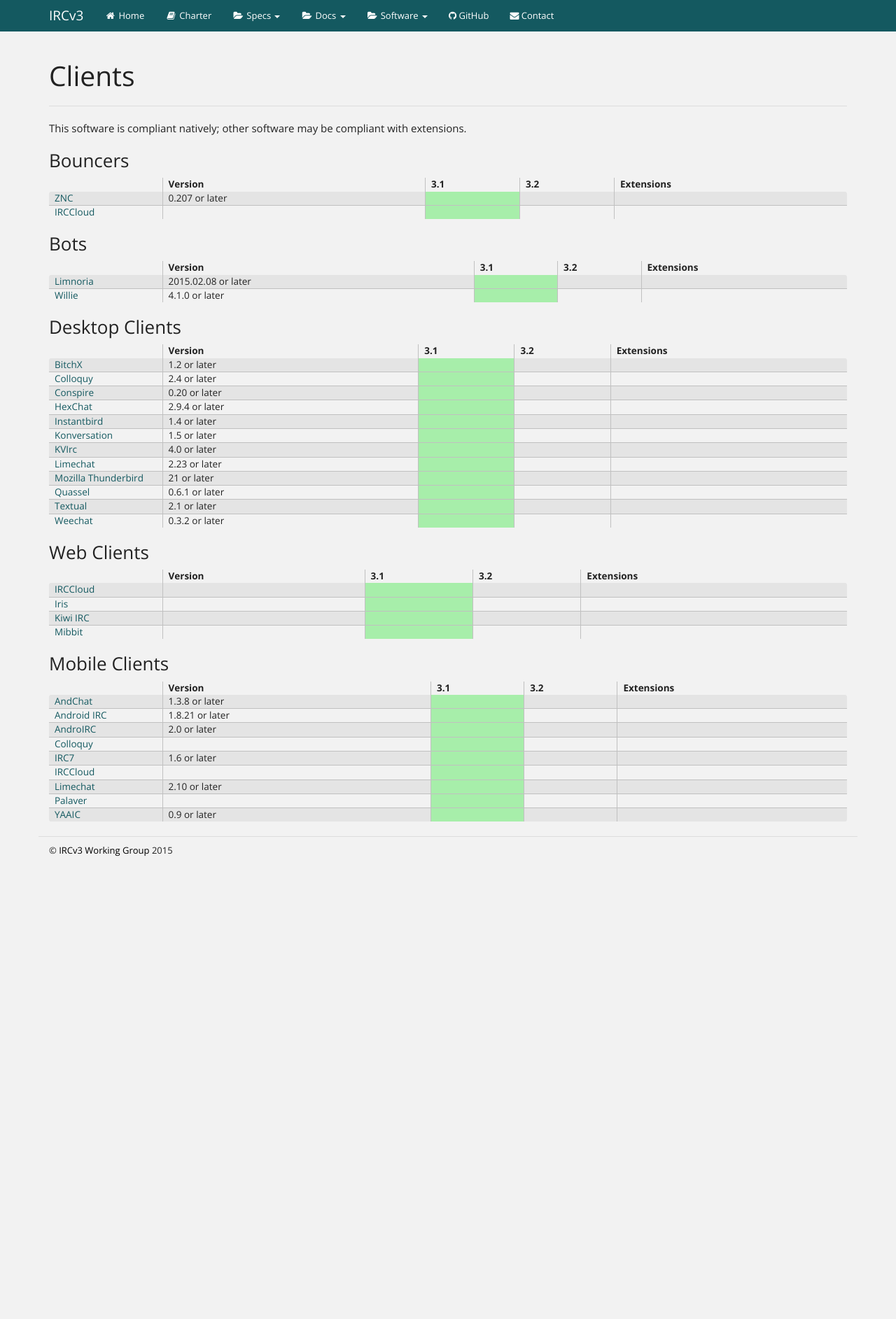
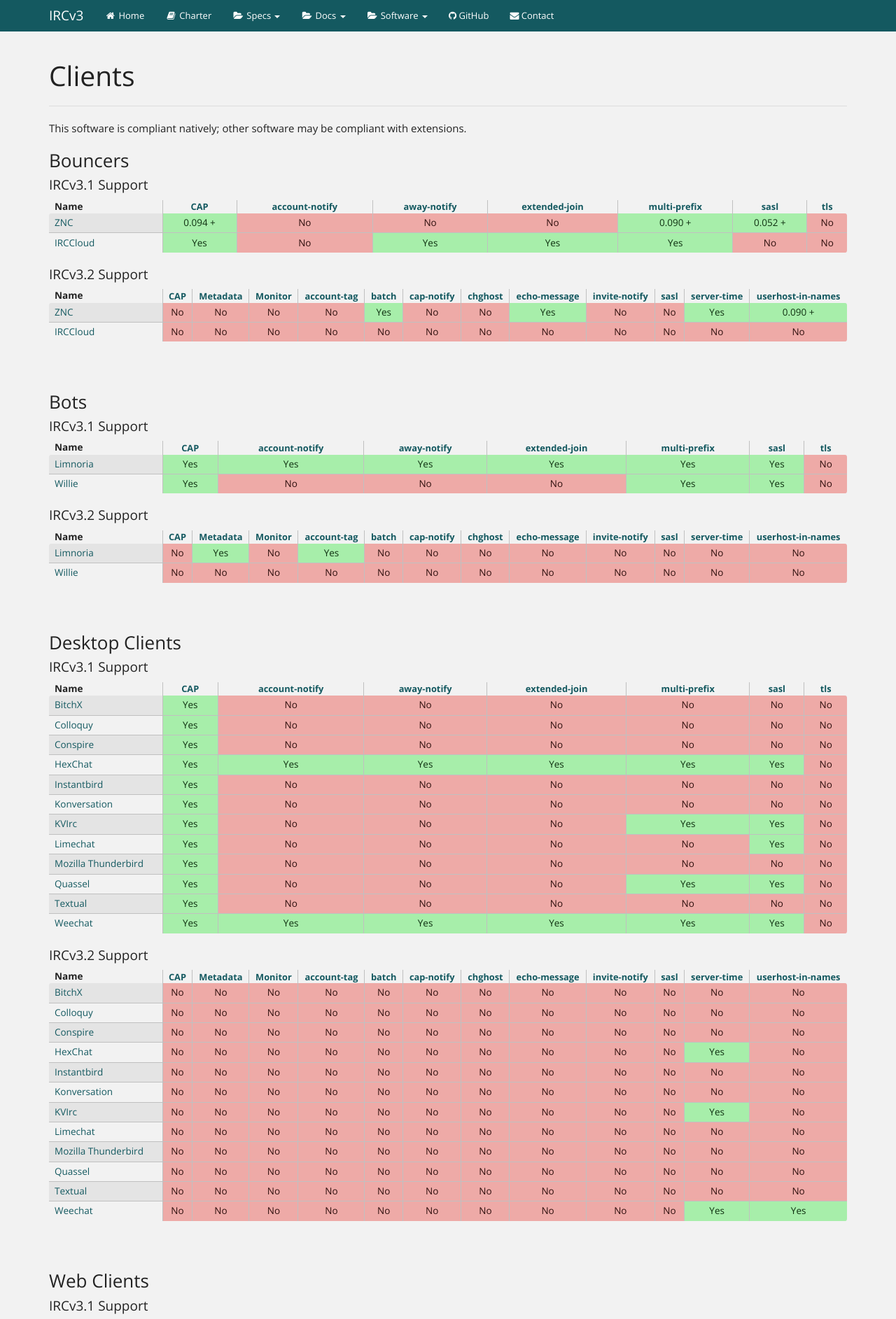
Before and after one commit to ircv3/ircv3.github.io, a Jekyll site: the page built from software/clients.md, in a window 1280 px wide. Shown: the top 1885 px of the page at 70% size. Built offline with Jekyll 4.4.1, drawn with Linux system fonts in a browser that asks for light colours; before the commit the page ends 1234 px from its top, so only the background shows below that; some of the changed text lies outside the part shown.

Commit message:
software: Make everything default to new matrix list, update client support

```diff
--- a/_data/sw_clients.yml
+++ b/_data/sw_clients.yml
@@ -4,11 +4,24 @@
       link: http://znc.in/
       version: 0.207 or later
       support:
-        - v3.1
+        v3.1:
+          cap: 0.094 +
+          multi-prefix: 0.090 +
+          sasl: 0.052 +
+        v3.2:
+          userhost-in-names: 0.090 +
+          echo-message:
+          server-time:
+          batch:
     - name: IRCCloud
       link: https://www.irccloud.com
       support:
-        - v3.1
+        v3.1:
+          - cap
+          - multi-prefix
+          - away-notify
+          - extended-join
+          - userhost-in-names
 
 - name: Bots
   software:
@@ -16,94 +29,155 @@
       link: https://github.com/ProgVal/Limnoria
       version: 2015.02.08 or later
       support:
-        - v3.1
+        v3.1:
+          - cap
+          - multi-prefix
+          - away-notify
+          - account-notify
+          - extended-join
+          - sasl
+        v3.2:
+          - metadata
+          - account-tag
     - name: Willie
       link: http://willie.dftba.net
       version: 4.1.0 or later
       support:
-        - v3.1
+        v3.1:
+          - cap
+          - multi-prefix
+          - sasl
 
 - name: Desktop Clients
   software:
     - name: BitchX
-      link: http://www.bitchx.ca
+      link: http://www.bitchx.com
       version: 1.2 or later
       support:
-        - v3.1
+        v3.1:
+          - cap
     - name: Colloquy
       link: http://www.colloquy.info
       version: 2.4 or later
       support:
-        - v3.1
+        v3.1:
+          - cap
     - name: Conspire
       link: http://tortois.es/conspire
       version: 0.20 or later
       support:
-        - v3.1
+        v3.1:
+          - cap
     - name: HexChat
       link: http://hexchat.github.io
       version: 2.9.4 or later
       support:
-        - v3.1
+        v3.1:
+          - cap
+          - multi-prefix
+          - away-notify
+          - account-notify
+          - extended-join
+          - userhost-in-names
+          - sasl
+        v3.2:
+          - server-time
     - name: Instantbird
       link: http://instantbird.com
       version: 1.4 or later
       support:
-        - v3.1
+        v3.1:
+          - cap
     - name: Konversation
       link: http://konversation.kde.org
       version: 1.5 or later
       support:
-        - v3.1
+        v3.1:
+          - cap
     - name: KVIrc
       link: http://www.kvirc.net
       version: 4.0 or later
       support:
-        - v3.1
+        v3.1:
+          - cap
+          - multi-prefix
+          - sasl
+        v3.2:
+          - server-time
     - name: Limechat
       link: http://limechat.net/mac/
       version: 2.23 or later
       support:
-        - v3.1
+        v3.1:
+          - cap
+          - sasl
     - name: Mozilla Thunderbird
       link: https://www.mozilla.org/thunderbird
       version: 21 or later
       support:
-        - v3.1
+        v3.1:
+          - cap
     - name: Quassel
       link: http://www.quassel-irc.org
       version: 0.6.1 or later
       support:
-        - v3.1
+        v3.1:
+          - cap
+          - multi-prefix
+          - sasl
     - name: Textual
       link: http://www.codeux.com/textual
       version: 2.1 or later
       support:
-        - v3.1
+        v3.1:
+          - cap
     - name: Weechat
       link: http://www.weechat.org
       version: 0.3.2 or later
       support:
-        - v3.1
+        v3.1:
+          - cap
+          - account-notify
+          - away-notify
+          - extended-join
+          - multi-prefix
+          - sasl
+        v3.2:
+          - server-time
+          - userhost-in-names
 
 - name: Web Clients
   software:
     - name: IRCCloud
       link: https://www.irccloud.com
       support:
-        - v3.1
+        v3.1:
+          - cap
+          - multi-prefix
+          - away-notify
+          - extended-join
+          - userhost-in-names
     - name: Iris
       link: http://www.atheme.net/iris.html
       support:
-        - v3.1
+        v3.1:
+          - cap
+          - multi-prefix
+          - sasl
     - name: Kiwi IRC
       link: https://kiwiirc.com
       support:
-        - v3.1
+        v3.1:
+          - cap
+          - multi-prefix
+          - away-notify
+        v3.2:
+          - server-time
     - name: Mibbit
       link: http://www.mibbit.com
       support:
-        - v3.1
+        v3.1:
+          - cap
 
 - name: Mobile Clients
   software:
@@ -111,41 +185,54 @@
       link: http://www.andchat.net
       version: 1.3.8 or later
       support:
-        - v3.1
+        v3.1:
+          - cap
     - name: Android IRC
       link: http://www.countercultured.net/android/
       version: 1.8.21 or later
       support:
-        - v3.1
+        v3.1:
+          - cap
     - name: AndroIRC
       link: http://www.androirc.com
       version: 2.0 or later
       support:
-        - v3.1
+        v3.1:
+          - cap
     - name: Colloquy
       link: http://www.colloquy.info
       support:
-        - v3.1
+        v3.1:
+          - cap
     - name: IRC7
       link: http://www.windowsphone.com/en-us/store/app/irc/345e96da-fa2a-457f-95ce-f09e6f3b28a3
       version: 1.6 or later
       support:
-        - v3.1
+        v3.1:
+          - cap
     - name: IRCCloud
       link: https://www.irccloud.com
       support:
-        - v3.1
+        v3.1:
+          - cap
+          - multi-prefix
+          - away-notify
+          - extended-join
+          - userhost-in-names
     - name: Limechat
       link: http://limechat.net/iphone/
       version: 2.10 or later
       support:
-        - v3.1
+        v3.1:
+          - cap
     - name: Palaver
       link: http://palaverapp.com/
       support:
-        - v3.1
+        v3.1:
+          - cap
     - name: YAAIC
       link: http://www.yaaic.org
       version: 0.9 or later
       support:
-        - v3.1
+        v3.1:
+          - cap
--- a/_includes/software_list.html
+++ b/_includes/software_list.html
@@ -1,17 +1,29 @@
 ### {{ type.name }}
 
-<table class="sw-table">
+{% for irc_ver in site.data.irc_versions %}
+{% capture irc_verkey %}{{ irc_ver[0] }}{% endcapture %}
+
+{% capture anysupport %}
+    {% for sw in type.software %}
+        {% if sw.support contains irc_verkey %}
+            Y
+        {% endif %}
+    {% endfor %}
+{% endcapture %}
+
+{% if anysupport contains "Y" %}
+#### {{ irc_ver[1].name }} Support
+
+<div class="sw-table"><table>
     <colgroup class="name"></colgroup>
-    <colgroup class="version"></colgroup>
-    <colgroup class="support"></colgroup>
     <colgroup class="support"></colgroup>
     <colgroup class="extensions"></colgroup>
     <thead>
-        <th></th>
-        <th>Version</th>
-        <th>3.1</th>
-        <th>3.2</th>
-        <th>Extensions</th>
+        <th>Name</th>
+        {% for ext in irc_ver[1].specs %}
+        <th colgroup="2" class="support-head"><a title="{{ ext[1].description }}" href="{{ ext[1].link }}">{{ ext[1].name }}</a></th>
+        {% endfor %}
+        <!-- <th colgroup="3">Extensions</th> -->
     </thead>
     <tbody>
         {% for sw in type.software %}
@@ -20,15 +32,34 @@
                 {% if sw.link %}<a href="{{ sw.link }}">{{ sw.name }}</a>{% else %}{{ sw.name }}{% endif %}
                 {% if sw.dead %}<span class="dead-software">dead</span>{% endif %}
             </td>
-            <td>{{ sw.version }}</td>
-            <td class="support{% if sw.support contains "v3.1" %} supported{% endif %}"></td>
-            <td class="support{% if sw.support contains "v3.2" %} supported{% endif %}"></td>
-            <td>
+            {% for ext in irc_ver[1].specs %}
+            <td colgroup="2" class="support {% if sw.support[irc_verkey] contains ext[0] %}supported{% elsif sw.partial[irc_verkey] contains ext[0] %}partial{% else %}unsupported{% endif %}">
+                {% capture ext_name %}{{ ext[0] }}{% endcapture %}
+                {% if sw.support[irc_verkey] contains ext[0] %}
+                    {% if sw.support[irc_verkey][ext_name] %}
+                        {{ sw.support[irc_verkey][ext_name] }}
+                    {% else %}
+                        Yes
+                    {% endif %}
+                {% elsif sw.partial[irc_verkey] contains ext[0] %}
+                    {% if sw.partial[irc_verkey][ext_name] %}
+                        {{ sw.partial[irc_verkey][ext_name] }}
+                    {% else %}
+                        Partial
+                    {% endif %}
+                {% else %}
+                    No
+                {% endif %}
+            </td>
+            {% endfor %}
+            <!-- <td colgroup="3">
                 {% for extension in sw.extensions %}
                     {% include extension.html %}
                 {% endfor %}
-            </td>
+            </td> -->
         </tr>
         {% endfor %}
     </tbody>
-</table>
+</table></div>
+{% endif %}
+{% endfor %}
--- a/css/ircv3-style.css
+++ b/css/ircv3-style.css
@@ -69,6 +69,9 @@
 }
 .sw-table > table {
   min-width: 100%;
+}
+.sw-table + h3 {
+  margin-top: 2.35em;
 }
 .sw-table tr:not(:first-child) {
   border-top: 1px #C0C0C0 solid;
```
Also changed, not shown: _includes/best_software_list.html (deleted, +0 -65 lines), software/libraries.md (+1 -1 lines), software/servers.md (+1 -1 lines).
